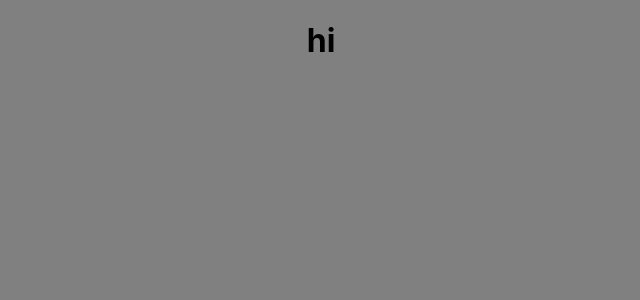
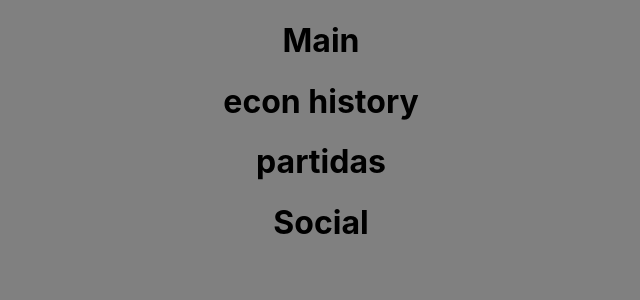
Before and after one commit to criaturaimaginaria/argentina-economy, a React (Create React App) app: page /components/EconomicHistory in a window 1280 px wide. Shown: the top 300 px of the page, without its empty margins (319-959 px from the left). Built offline with nearby package versions, Linux system fonts and the light colour scheme; the HTML template or start-up script is replaced by a standard one.

Commit message:
sections

```diff
--- a/src/App.js
+++ b/src/App.js
@@ -1,10 +1,17 @@
-
 import './App.css';
+import Main from './components/Main'
+import EconomicHistory from './components/EconomicHistory';
+import Partidas from './components/Partidas';
+import Social from './components/Social';
 
 function App() {
   return (
     <div className="App">
-       <h1>hi</h1>
+
+    <Main />
+    <EconomicHistory />
+    <Partidas />
+    <Social />
 
     </div>
   );
--- /dev/null
+++ b/src/components/EconomicHistory.jsx
@@ -0,0 +1,11 @@
+import React from 'react'
+
+export const EconomicHistory = () => {
+    return (
+        <div>
+            <h1>econ history</h1>
+        </div>
+    )
+}
+
+export default EconomicHistory
--- /dev/null
+++ b/src/components/Main.jsx
@@ -0,0 +1,11 @@
+import React from 'react'
+
+export const Main = () => {
+    return (
+        <div>
+            <h1>Main</h1>
+        </div>
+    )
+}
+
+export default Main
--- /dev/null
+++ b/src/components/Partidas.jsx
@@ -0,0 +1,12 @@
+import React from 'react'
+
+export const Partidas = () => {
+    return (
+        <div>
+            <h1>partidas</h1>
+
+        </div>
+    )
+}
+
+export default Partidas
--- /dev/null
+++ b/src/components/Social.jsx
@@ -0,0 +1,11 @@
+import React from 'react'
+
+export const Social = () => {
+    return (
+        <div>
+            <h1>Social</h1>
+        </div>
+    )
+}
+
+export default Social
```
Also changed, not shown: src/components/EconomicHistory.css (added), src/components/Main.css (added), src/components/Partidas.css (added), src/components/Social.css (added).
